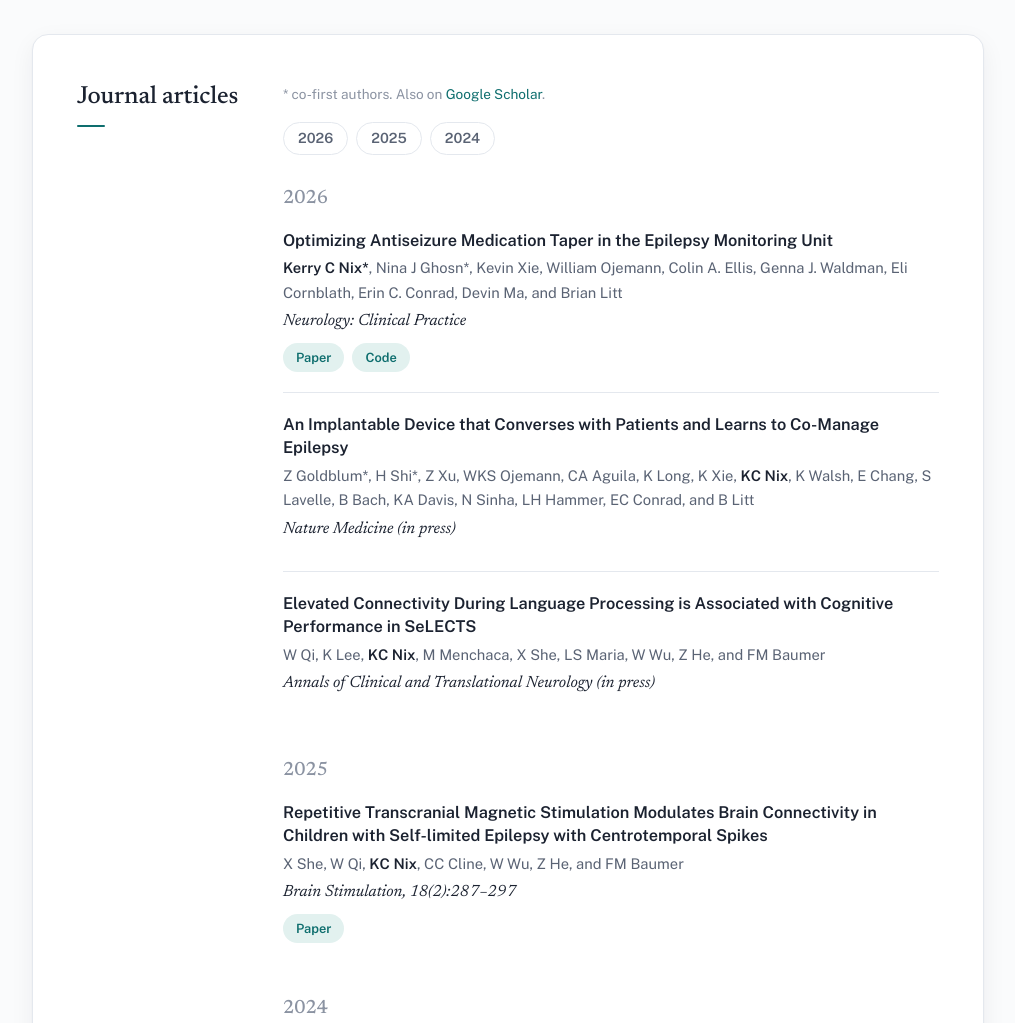
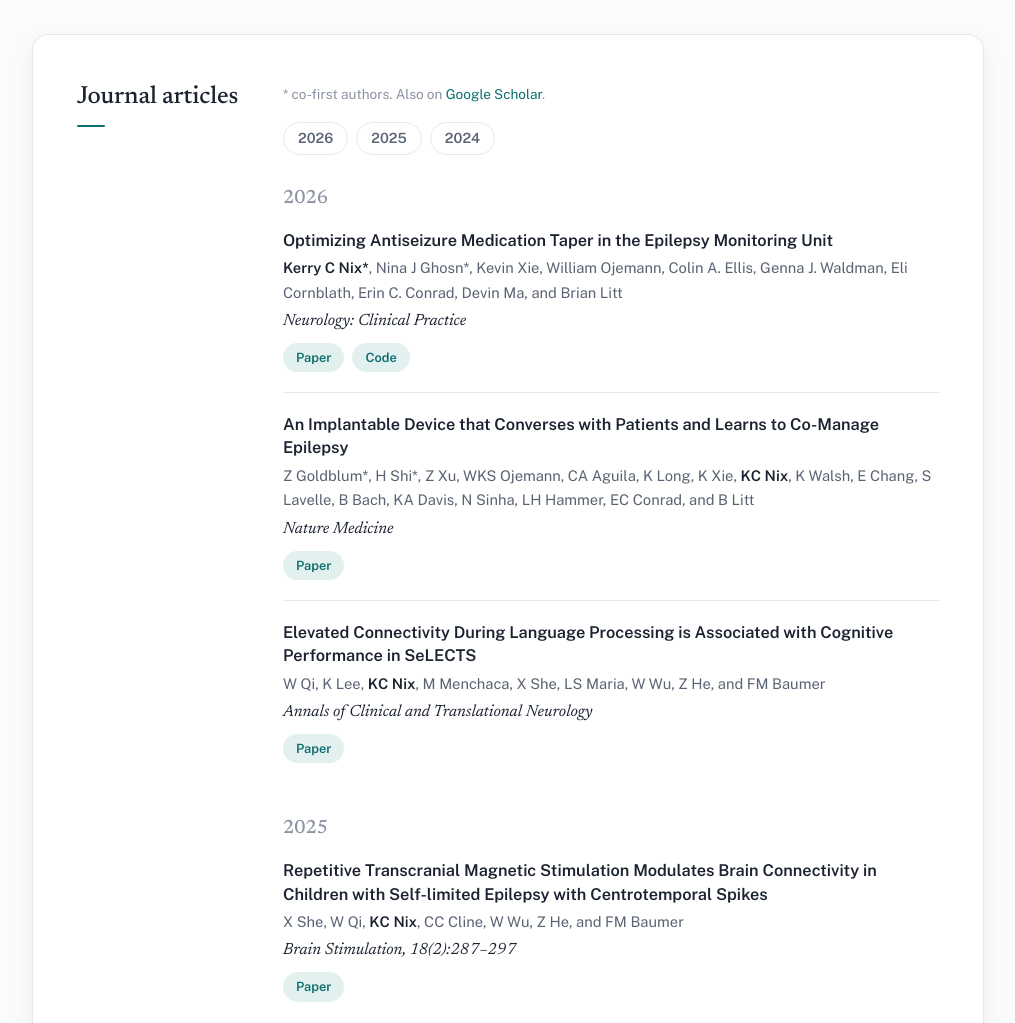
Before and after one commit to kerry-nix/kerry-nix.github.io, a plain HTML site: page publications.html in a window 1280 px wide. Shown: the part 77-1100 px from the top of the page, without its empty margins (132-1147 px from the left). Drawn offline with nearby package versions, Linux system fonts and the light colour scheme.

Commit message:
added publication links

```diff
--- a/publications.html
+++ b/publications.html
@@ -50,13 +50,19 @@
                     <div class="pub">
                         <div class="pub-title">An Implantable Device that Converses with Patients and Learns to Co-Manage Epilepsy</div>
                         <div class="pub-authors">Z Goldblum*, H Shi*, Z Xu, WKS Ojemann, CA Aguila, K Long, K Xie, <strong>KC Nix</strong>, K Walsh, E Chang, S Lavelle, B Bach, KA Davis, N Sinha, LH Hammer, EC Conrad, and B Litt</div>
-                        <div class="pub-venue">Nature Medicine (in press)</div>
+                        <div class="pub-venue">Nature Medicine</div>
+                        <div class="pub-links">
+                            <a href="https://pubmed.ncbi.nlm.nih.gov/41646755/" target="_blank" rel="noopener">Paper</a>
+                        </div>
                     </div>
 
                     <div class="pub">
                         <div class="pub-title">Elevated Connectivity During Language Processing is Associated with Cognitive Performance in SeLECTS</div>
                         <div class="pub-authors">W Qi, K Lee, <strong>KC Nix</strong>, M Menchaca, X She, LS Maria, W Wu, Z He, and FM Baumer</div>
-                        <div class="pub-venue">Annals of Clinical and Translational Neurology (in press)</div>
+                        <div class="pub-venue">Annals of Clinical and Translational Neurology</div>
+                        <div class="pub-links">
+                            <a href="https://onlinelibrary.wiley.com/doi/full/10.1002/acn3.70369" target="_blank" rel="noopener">Paper</a>
+                        </div>
                     </div>
 
                     <div class="year" id="y2025">2025</div>
```
